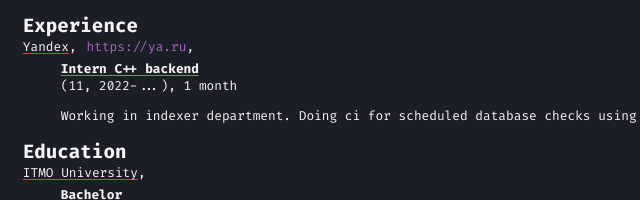
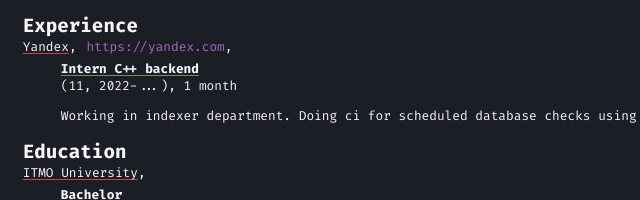
Before and after one commit to Valerochka1337/valerochka1337.github.io, a plain HTML site: page index.html in a window 1280 px wide. Shown: the part 153-353 px from the top of the page, 238-878 px from the left. Drawn offline with Linux system fonts and the light colour scheme; files whose address does not match are found by name.

Commit message:
Update index.html

```diff
--- a/index.html
+++ b/index.html
@@ -37,7 +37,7 @@
     <div class = "fa-std" style="display: flex;">
         <p class="underline_primary mt-0 mb-0">Yandex</p>
         <p class="mt-0  mb-0" style="margin-right: 10px">,</p>
-        <a class="link  mb-0" href="">https://ya.ru</a>
+        <a class="link  mb-0" href="https://yandex.com">https://yandex.com</a>
         <p class="mt-0 mb-0">,</p>
       </div>
       <p class="fa-bold mt-5px mb-0 ml-tab underline_links">Intern C++ backend</p>
```
